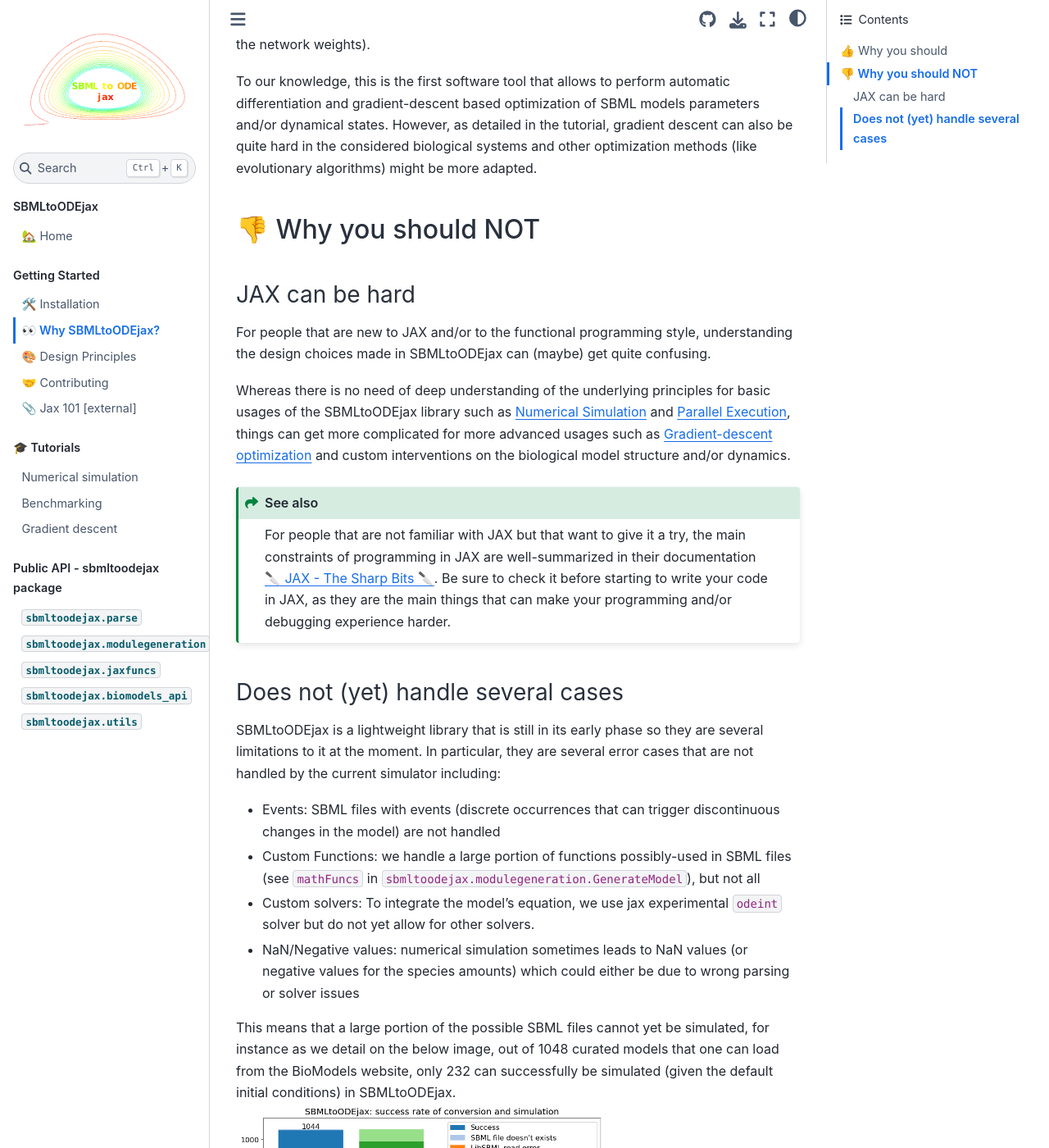
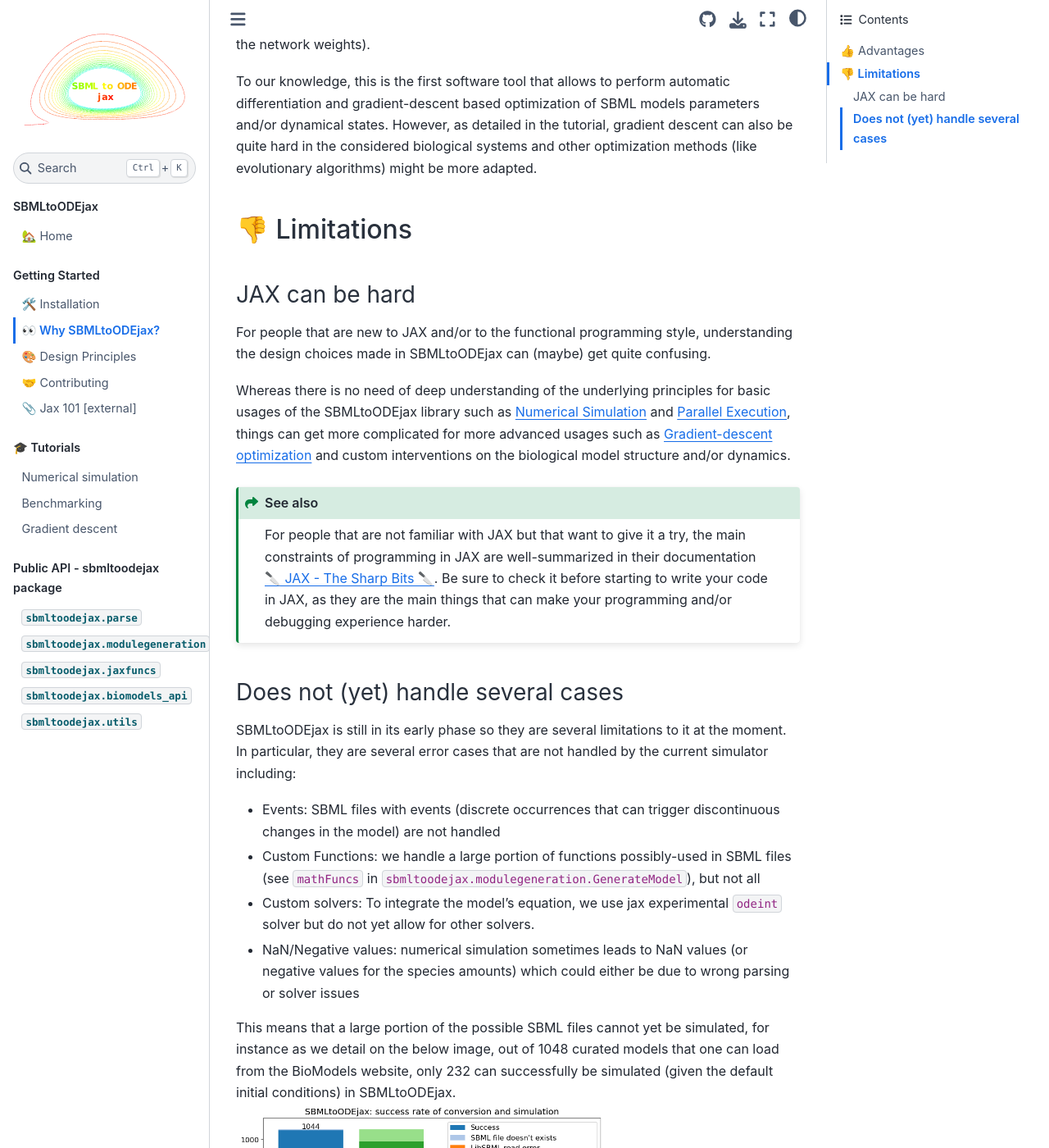
Before and after one commit to flowersteam/sbmltoodejax, a Sphinx documentation site: the page built from docs/source/why_use.md, in a window 1280 px wide and 1400 px high, scrolled down 4356 px. Shown: the whole window at 82% size. Built offline with Sphinx 7.4.7 and the Sphinx Book theme 1.1.4, drawn with Linux system fonts in a browser that asks for light colours; pages that are not in the unit, such as notebooks, are missing from menus; some of the changed text lies outside the part shown.

Commit message:
minor modifs to docs

```diff
--- a/docs/source/why_use.md
+++ b/docs/source/why_use.md
@@ -1,6 +1,6 @@
 # Should you use SBMLtoODEjax?
 
-## 👍 Why you should
+## 👍 Advantages
 
 ### Ease of use
 
@@ -164,7 +164,7 @@ might be more adapted.
 
 
 
-## 👎 Why you should NOT
+## 👎 Limitations
 
 
 ### JAX can be hard
@@ -182,7 +182,7 @@ Be sure to check it before starting to write your code in JAX, as they are the m
 :::
 
 ### Does not (yet) handle several cases
-SBMLtoODEjax is a lightweight library that is still in its early phase so they are several limitations to it at the moment.
+SBMLtoODEjax is still in its early phase so they are several limitations to it at the moment.
 In particular, they are several error cases that are not handled by the current simulator including:
 * Events: SBML files with events (discrete occurrences that can trigger discontinuous changes in the model) are not handled
 * Custom Functions: we handle a large portion of functions possibly-used in SBML files (see `mathFuncs` in `sbmltoodejax.modulegeneration.GenerateModel`), but not all
```
Also changed, not shown: other parts of docs/source/why_use.md (+2 -2 lines), docs/source/index.md (+1 -1 lines).
